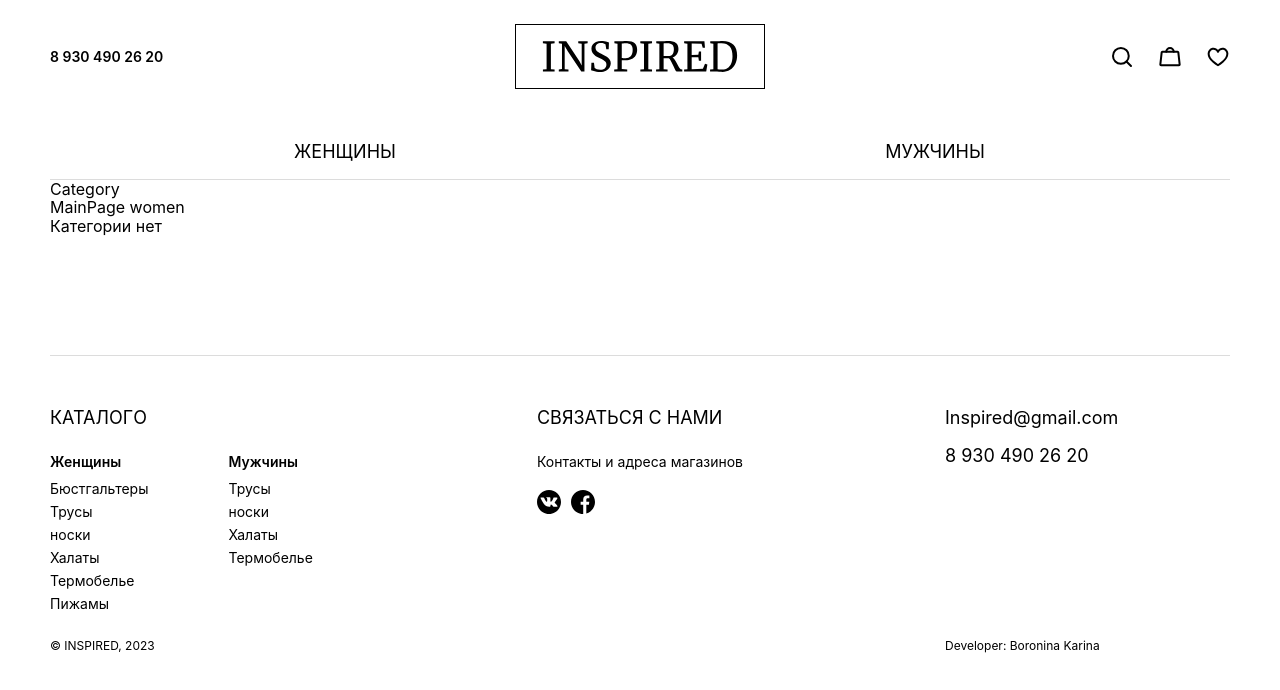
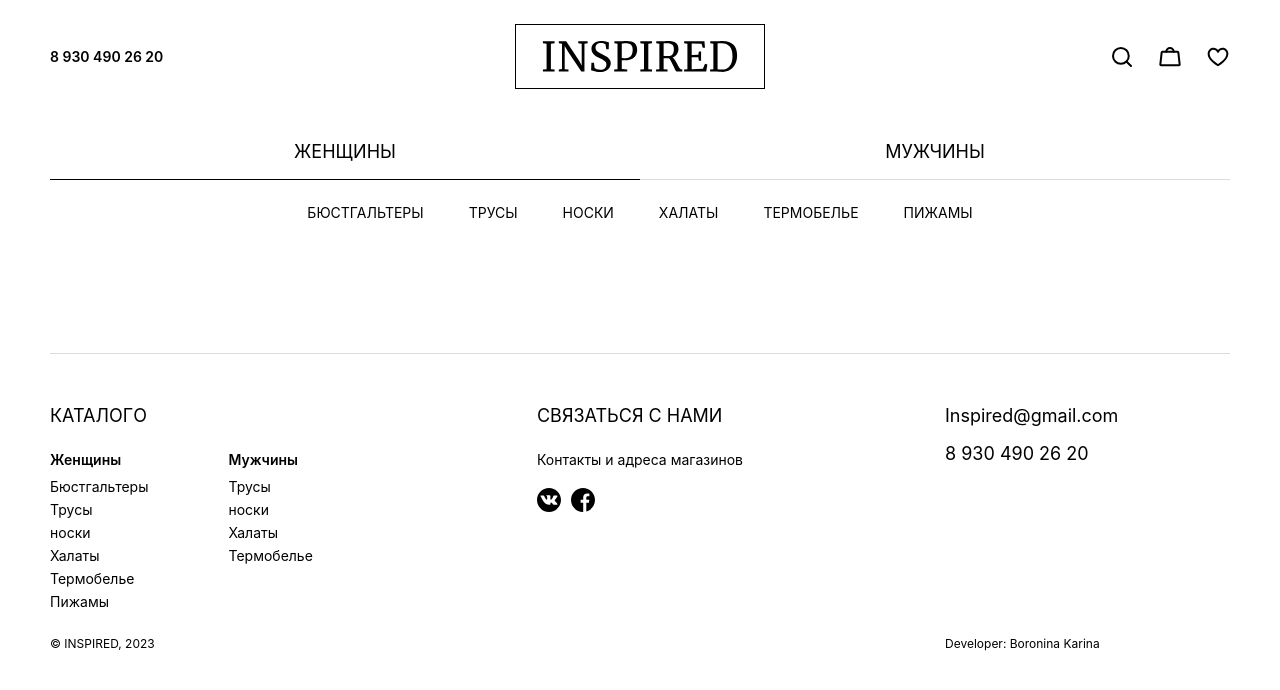
Before and after one commit to Kalliacto/onlineShop_Inspired, a React (Vite) app: page / in a window 1280 px wide. Shown: the top 690 px of the page. Built offline with nearby package versions, Linux system fonts and the light colour scheme.

Commit message:
настроен вывод по категориям в header

```diff
--- a/package.json
+++ b/package.json
@@ -10,10 +10,12 @@
         "preview": "vite preview"
     },
     "dependencies": {
+        "@reduxjs/toolkit": "^1.9.5",
         "normalize.css": "^8.0.1",
         "react": "^18.2.0",
         "react-dom": "^18.2.0",
-        "react-router-dom": "^6.14.1"
+        "react-router-dom": "^6.14.1",
+        "redux": "^4.2.1"
     },
     "devDependencies": {
         "@types/react": "^18.0.37",
--- a/src/components/Header/Navigation/Category/Category.jsx
+++ b/src/components/Header/Navigation/Category/Category.jsx
@@ -1,12 +1,23 @@
 import React from 'react';
 import s from './Category.module.scss';
-import { categoryList } from '../../../../utils/utils';
+import { footerList } from '../../../../utils/utils';
+import { NavLink, useLocation } from 'react-router-dom';
+import cn from 'classnames';
 
 const Category = () => {
+    const location = useLocation()
+    const gender = location.pathname.split('/')[1] || 'women';
+    const categoriesList = footerList.find(el => el.link === gender)
+
     return (
-        <div>
-            <p>Category {console.log(categoryList.title)}</p>
-        </div>
+           <ul className={s.category}>
+                {categoriesList.categories.map(el => {
+                    return <li key={el.link} className={s.item}>
+                        <NavLink to={`${gender}/${el.link}`} className={({isActive}) => cn(s.link, isActive && s.linkActive)}>{el.title}</NavLink>
+                    </li>
+                })}
+           </ul>
+
     );
 };
 
--- a/src/components/Header/Navigation/Gender/Gender.jsx
+++ b/src/components/Header/Navigation/Gender/Gender.jsx
@@ -1,10 +1,14 @@
 import React from 'react';
 import s from './Gender.module.scss';
 import { genderList } from '../../../../utils/utils';
-import { NavLink } from 'react-router-dom';
+import { NavLink, useLocation } from 'react-router-dom';
 import cn from 'classnames';
 
 const Gender = (props) => {
+    const location = useLocation()
+    const gender = location.pathname.split('/')[1] || 'women';
+
+
     return (
         <ul className={s.gender}>
             {genderList.map((el) => {
@@ -12,7 +16,7 @@
                     <li className={s.item} key={el.link}>
                         <NavLink
                             to={el.link}
-                            className={({ isActive }) => cn(s.link, isActive && s.linkActive)}
+                            className={({ isActive }) => cn(s.link, (isActive || gender === el.link) && s.linkActive)}
                         >
                             {el.title}
                         </NavLink>
--- a/src/components/Header/Navigation/Navigation.jsx
+++ b/src/components/Header/Navigation/Navigation.jsx
@@ -4,6 +4,7 @@
 import Container from '../../Layout/Container/Container';
 
 const Navigation = () => {
+
     return (
         <nav>
             <Container>
--- a/src/pages/MainPage/MainPage.jsx
+++ b/src/pages/MainPage/MainPage.jsx
@@ -5,11 +5,10 @@
 
 const MainPage = ({ gender = 'women' }) => {
     const { category } = useParams();
-    console.log(category);
+
     return (
         <Container>
-            <div>MainPage {gender}</div>
-            {!!category ? <p>Категория: {category}</p> : <p>Категории нет</p>}
+
         </Container>
     );
 };
--- a/src/utils/utils.jsx
+++ b/src/utils/utils.jsx
@@ -20,7 +20,7 @@
     },
     {
         link: 'socks',
-        title: 'носки',
+        title: 'Носки',
     },
     {
         link: 'bathorobes',
```
Also changed, not shown: 1 other file (tests, documents, lock files or other folders).
